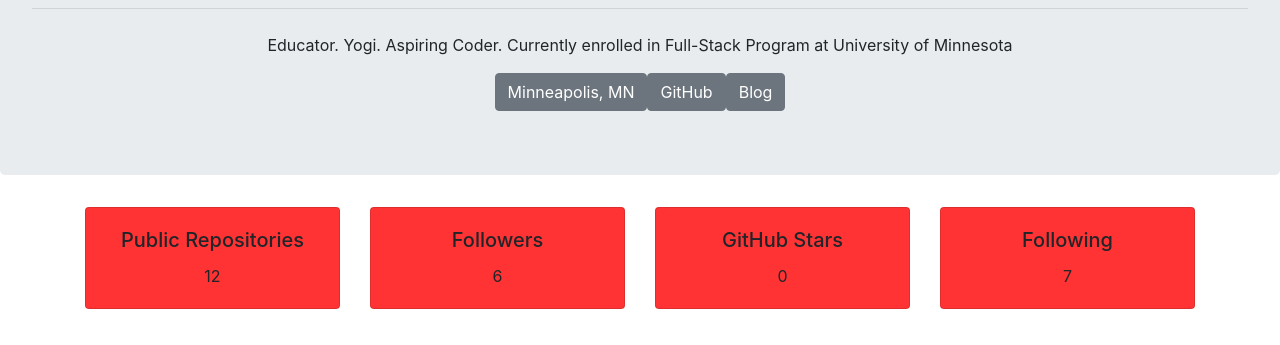
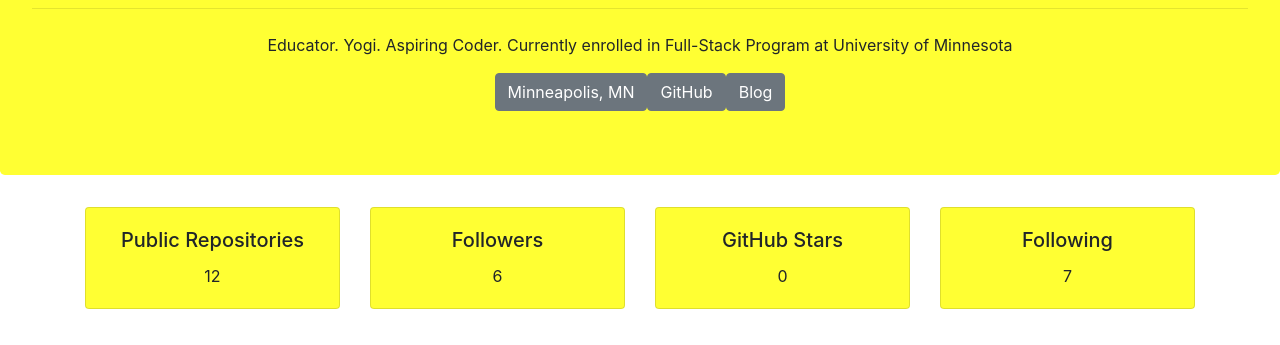
Before and after one commit to laurenhallau/Developer-Profile-Generator, a website: page index.html in a window 1280 px wide. Shown: the part 455-800 px from the top of the page. Drawn offline with nearby package versions, Linux system fonts and the light colour scheme; a web font is replaced by a local one.

Commit message:
header added to color change

```diff
--- a/generateHTML.js
+++ b/generateHTML.js
@@ -31,6 +31,9 @@ function generateHTML(data) {
 
     <style>
     .card {
+      background: ${colors[data.color].background};
+    }
+    .jumbotron {
       background: ${colors[data.color].background};
     }
     </style>
--- a/index.html
+++ b/index.html
@@ -12,7 +12,10 @@
 
     <style>
     .card {
-      background: #ff3333;
+      background: #ffff33;
+    }
+    .jumbotron {
+      background: #ffff33;
     }
     </style>
 </head>
```
